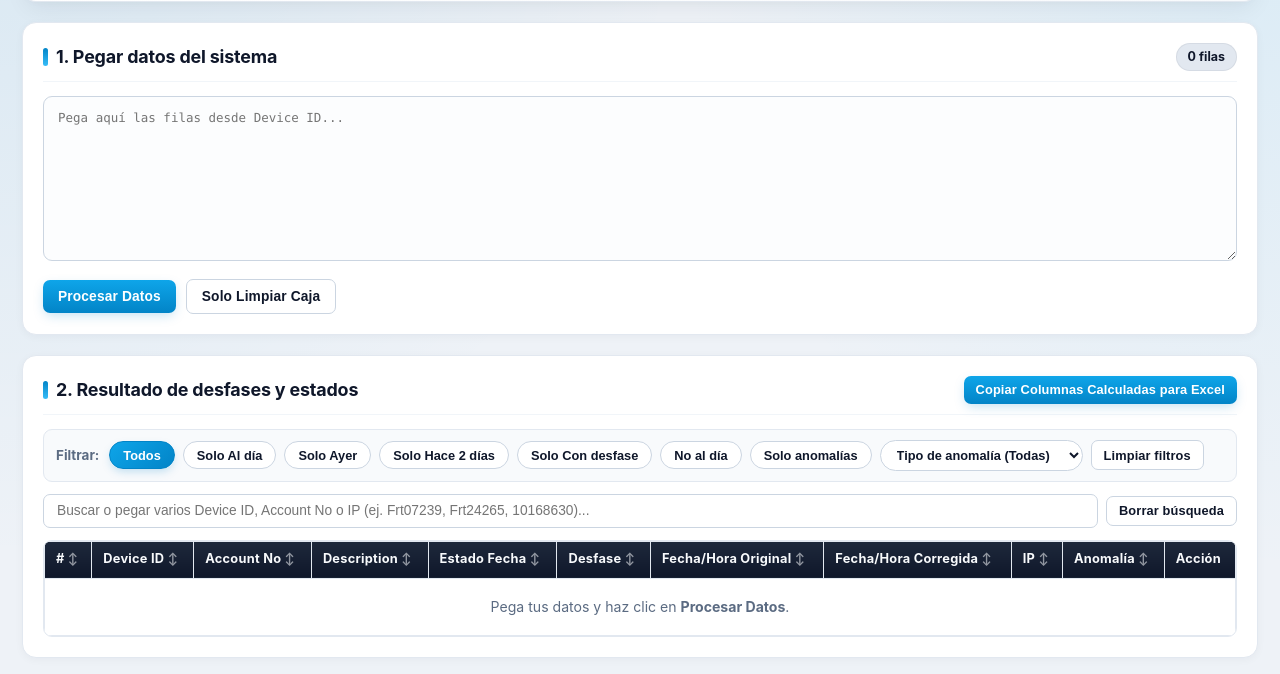
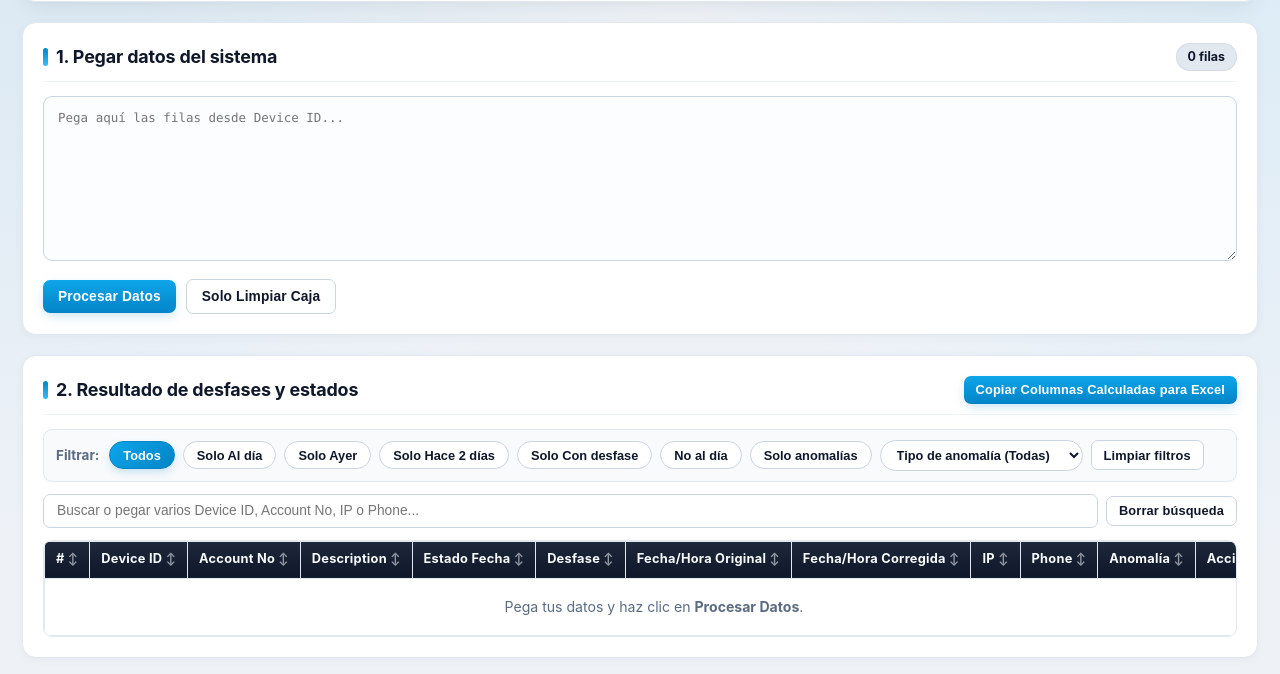
Before and after one commit to Spoloc25/REPORTE_MA-ANA, a plain HTML site: page index.html in a window 1280 px wide. Shown: the part 126-800 px from the top of the page. Drawn offline with Linux system fonts and the light colour scheme.

Commit message:
Update index.html for daily report format

```diff
--- a/index.html
+++ b/index.html
@@ -3,7 +3,7 @@
 <head>
     <meta charset="UTF-8">
     <meta name="viewport" content="width=device-width, initial-scale=1.0">
-    <title>Reporte Mañana</title>
+    <title>Reporte Diario - Air-e</title>
     <link rel="stylesheet" href="css/style.css">
 </head>
 <body>
@@ -64,7 +64,7 @@
                     id="filtroCodigos"
                     type="text"
                     class="input-filtro"
-                    placeholder="Buscar o pegar varios Device ID, Account No o IP (ej. Frt07239, Frt24265, 10168630)..."
+                    placeholder="Buscar o pegar varios Device ID, Account No, IP o Phone..."
                     oninput="aplicarFiltrosYOrden()"
                 >
                 <button class="btn btn-outline btn-sm" type="button" onclick="limpiarFiltroCodigos()">Borrar búsqueda</button>
@@ -83,13 +83,14 @@
                             <th class="sortable" data-sort="original" onclick="ordenarPor('original')">Fecha/Hora Original <span class="sort-indicator"></span></th>
                             <th class="sortable" data-sort="corregida" onclick="ordenarPor('corregida')">Fecha/Hora Corregida <span class="sort-indicator"></span></th>
                             <th class="sortable" data-sort="ip" onclick="ordenarPor('ip')">IP <span class="sort-indicator"></span></th>
+                            <th class="sortable" data-sort="phone" onclick="ordenarPor('phone')">Phone <span class="sort-indicator"></span></th>
                             <th class="sortable" data-sort="anomalia" onclick="ordenarPor('anomalia')">Anomalía <span class="sort-indicator"></span></th>
                             <th>Acción</th>
                         </tr>
                     </thead>
                     <tbody>
                         <tr>
-                            <td colspan="11" class="empty-msg">Pega tus datos y haz clic en <strong>Procesar Datos</strong>.</td>
+                            <td colspan="12" class="empty-msg">Pega tus datos y haz clic en <strong>Procesar Datos</strong>.</td>
                         </tr>
                     </tbody>
                 </table>
```
